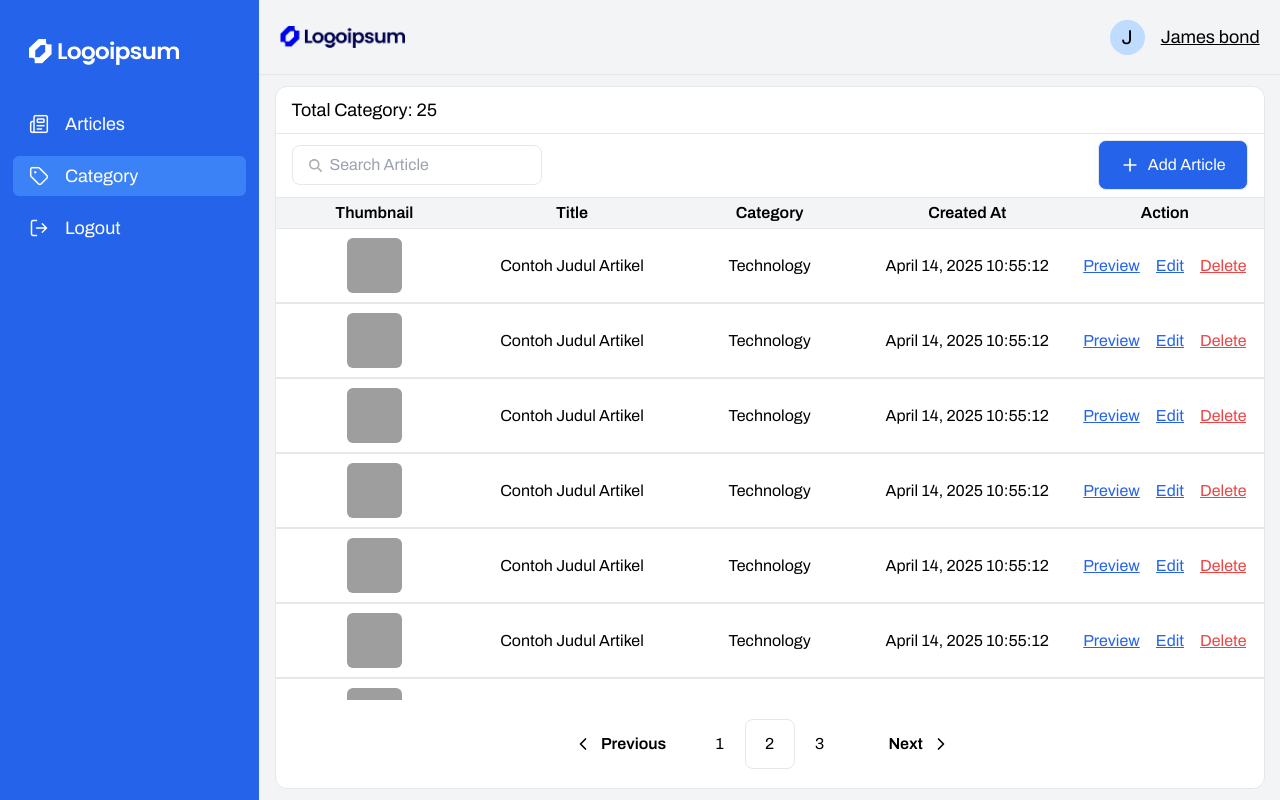
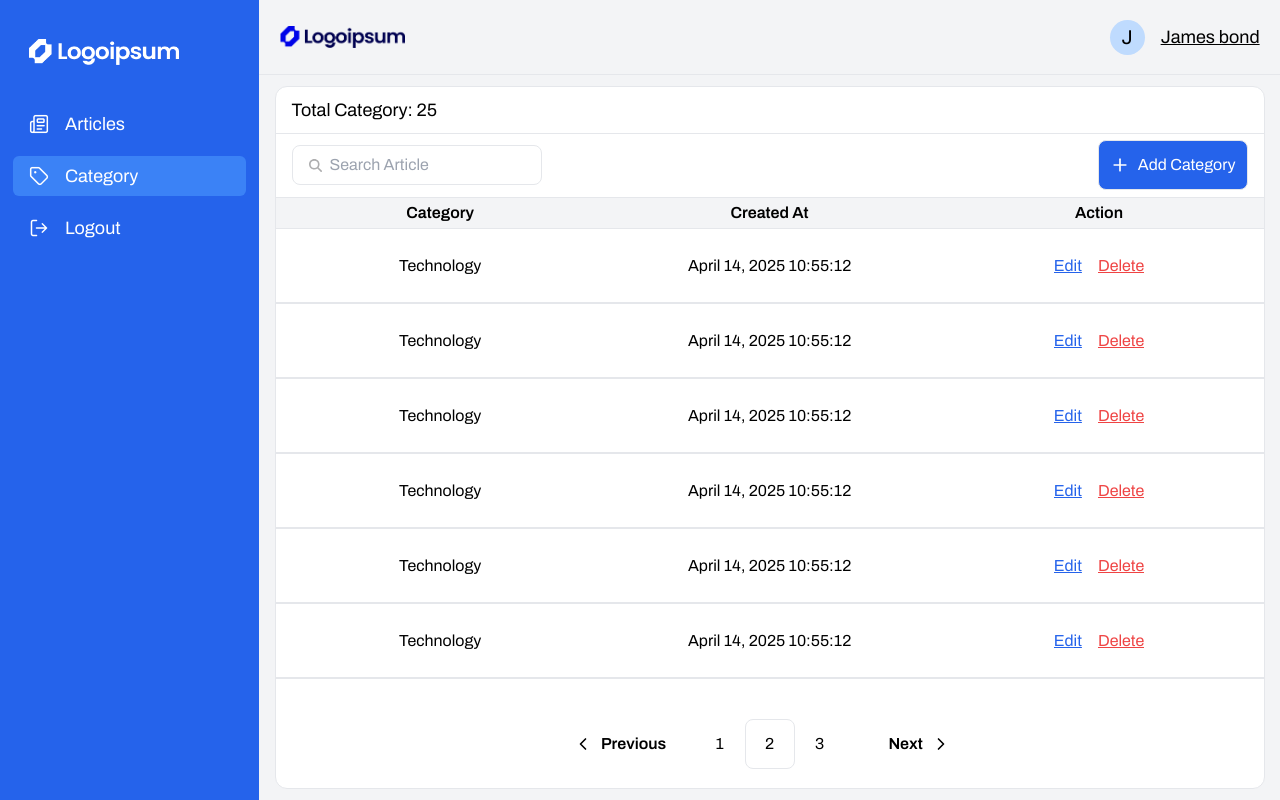
Before and after one commit to HowdyHowe/article_project, a Next.js app: page /admin/category in a window 1280 px wide. Built offline with nearby package versions, Linux system fonts and the light colour scheme; grey boxes are pictures that could not be loaded.

Commit message:
Adjusting a few widget.

```diff
--- a/src/app/admin/category/page.tsx
+++ b/src/app/admin/category/page.tsx
@@ -1,4 +1,5 @@
 import AdminArticleCard from "@/components/admin-article-card";
+import AdminCategoryCard from "@/components/admin-category-card";
 import { FaMagnifyingGlass } from "react-icons/fa6";
 import { LuChevronLeft, LuChevronRight, LuPlus } from "react-icons/lu";
 
@@ -19,13 +20,11 @@ export default function AdminCategoryPage() {
 
                     <div className="flex items-center justify-center w-[150px] h-[50px] bg-[#2563EB] text-white border rounded-lg cursor-pointer">
                         <LuPlus size={20} className="mr-2"/>
-                        <p>Add Article</p>
+                        <p>Add Category</p>
                     </div>
                 </div>
 
-                <div className="grid grid-cols-5 w-full h-[50px] bg-[#F3F4F6] border-b">
-                    <p className="flex items-center justify-center font-semibold">Thumbnail</p>
-                    <p className="flex items-center justify-center font-semibold">Title</p>
+                <div className="grid grid-cols-3 w-full h-[50px] bg-[#F3F4F6] border-b">
                     <p className="flex items-center justify-center font-semibold">Category</p>
                     <p className="flex items-center justify-center font-semibold">Created At</p>
                     <p className="flex items-center justify-center font-semibold">Action</p>
@@ -34,7 +33,7 @@ export default function AdminCategoryPage() {
                 <div className="grid grid-cols-1 w-full min-h-[60%] overflow-auto scrollbar-thin scrollbar-thumb-[#2563EB] scrollbar-track-transparent">
                     {
                         Array.from({length: 10}, (_, index) =>
-                            <AdminArticleCard key={index}/>
+                            <AdminCategoryCard key={index}/>
                         )
                     }
                 </div>
--- a/src/app/dashboard/profile/layout.tsx
+++ b/src/app/dashboard/profile/layout.tsx
@@ -4,7 +4,7 @@ export default function LayoutProfile({ children }: {children: React.ReactNode})
             <header className="absolute top-0 flex flex-row items-center justify-between w-full h-[75px] px-[4%] border-b lg:h-[125px]">
                 <img src="/images/logo-black.png" alt="logo" className="w-[125px]"/>
 
-                <div className="flex flex-row items-center justify-center cursor-pointer">
+                <div className="flex flex-row items-center justify-center">
                     <div className="flex items-center justify-center w-[35px] h-[35px] bg-[#BFDBFE] text-xl rounded-full">J</div>
                     <p className="hidden lg:flex ml-4 text-lg text-black underline">James bond</p>
                 </div>
```
